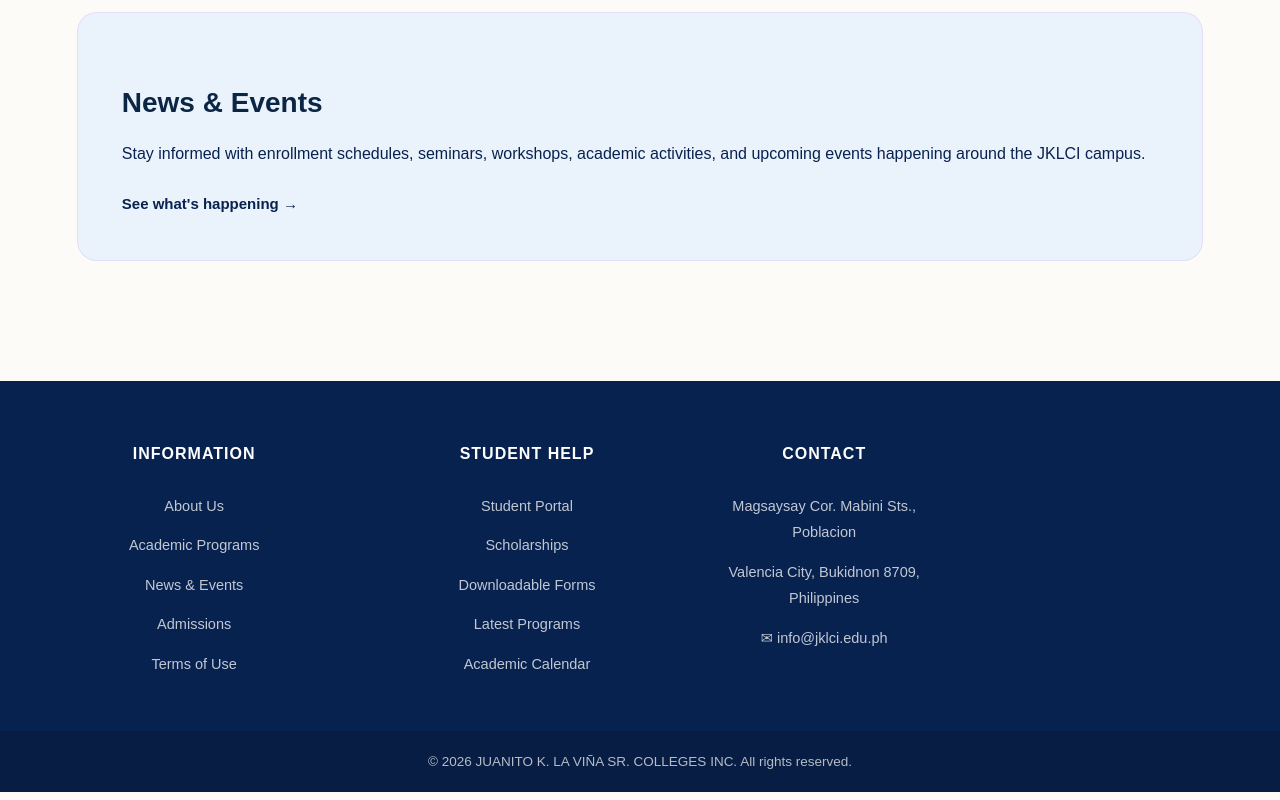
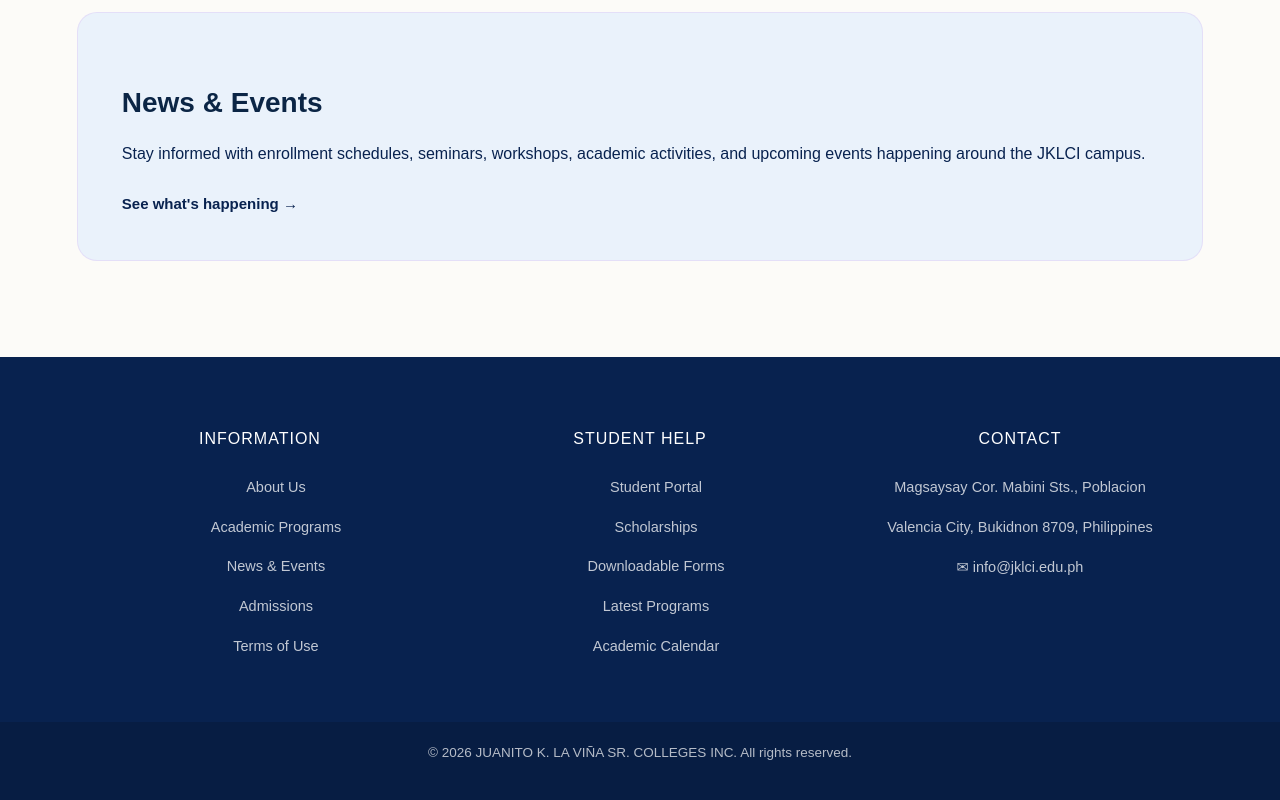
Before and after one commit to tadahaki/JKLCI, a plain HTML site: page index.html in a window 1280 px wide. Shown: the part 1744-2544 px from the top of the page. Drawn offline with nearby package versions, Linux system fonts and the light colour scheme.

Commit message:
added a bootstrap in the footer section

```diff
--- a/css/style.css
+++ b/css/style.css
@@ -233,6 +233,9 @@
     padding: 0;
     z-index: 1100;
     flex-shrink: 0;
+}
+body.nav-open {
+    overflow: hidden;
 }
 
 .menu-toggle span {
--- a/index.html
+++ b/index.html
@@ -9,7 +9,7 @@
     <link rel="preconnect" href="https://fonts.googleapis.com">
     <link rel="preconnect" href="https://fonts.gstatic.com" crossorigin>
     <link href="https://fonts.googleapis.com/css2?family=Fraunces:opsz,wght@9..144,400;9..144,600;9..144,700;9..144,900&family=Work+Sans:wght@400;500;600;700&display=swap" rel="stylesheet">
-
+    <link href="https://cdn.jsdelivr.net/npm/bootstrap@5.3.3/dist/css/bootstrap.min.css" rel="stylesheet">
     <!-- CSS -->
     <link rel="stylesheet" href="css/style.css">
 
@@ -207,65 +207,49 @@
 
     <footer id="contact">
 
-        <div class="footer-container">
+    <div class="container">
+        <div class="row gy-4 py-5">
 
-
-            <!-- Column 2 -->
-
-            <div class="footer-column">
-
+            <!-- Column 1 -->
+            <div class="col-12 col-md-4 footer-column">
                 <h3>INFORMATION</h3>
-
                 <ul>
-
                     <li><a href="#about">About Us</a></li>
                     <li><a href="#programs">Academic Programs</a></li>
                     <li><a href="#news">News &amp; Events</a></li>
                     <li><a href="#admissions">Admissions</a></li>
                     <li><a href="#">Terms of Use</a></li>
-
                 </ul>
-
             </div>
 
-            <!-- Column 3 -->
-
-            <div class="footer-column">
-
+            <!-- Column 2 -->
+            <div class="col-12 col-md-4 footer-column">
                 <h3>STUDENT HELP</h3>
-
                 <ul>
-
                     <li><a href="#portal">Student Portal</a></li>
                     <li><a href="#">Scholarships</a></li>
                     <li><a href="#">Downloadable Forms</a></li>
                     <li><a href="#programs">Latest Programs</a></li>
                     <li><a href="#news">Academic Calendar</a></li>
-
                 </ul>
-
             </div>
 
-            <!-- Column 4 -->
-
-            <div class="footer-column">
-
+            <!-- Column 3 -->
+            <div class="col-12 col-md-4 footer-column">
                 <h3>CONTACT</h3>
-
                 <p>Magsaysay Cor. Mabini Sts., Poblacion</p>
                 <p>Valencia City, Bukidnon 8709, Philippines</p>
                 <p>&#9993; info@jklci.edu.ph</p>
-
-
             </div>
 
         </div>
+    </div>
 
-        <div class="footer-bottom">
-            <p>&copy; 2026 JUANITO K. LA VIÑA SR. COLLEGES INC. All rights reserved.</p>
-        </div>
+    <div class="footer-bottom">
+        <p>&copy; 2026 JUANITO K. LA VIÑA SR. COLLEGES INC. All rights reserved.</p>
+    </div>
 
-    </footer>
+</footer>
 
 </body>
 </html>
```
